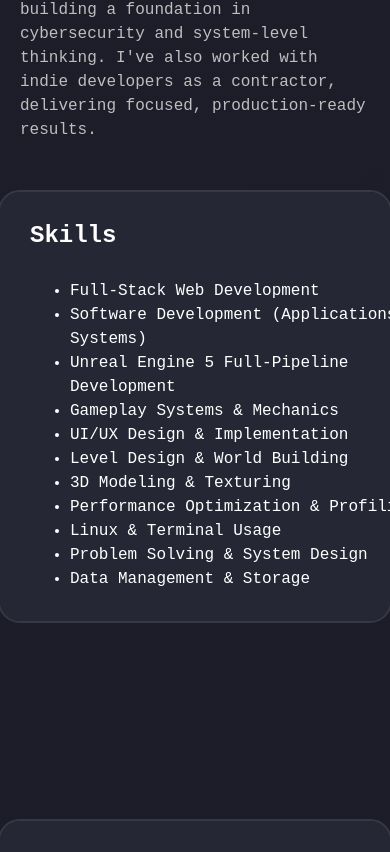
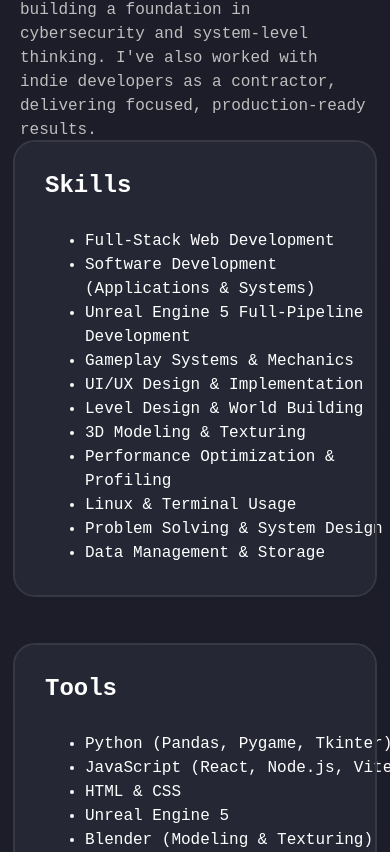
Before and after one commit to AlteredZero/daniilcodes.dev, a React (Vite) app: page / in a window 390 px wide. Shown: the part 1872-2724 px from the top of the page. Built offline with nearby package versions, Linux system fonts and the light colour scheme; a web font is replaced by a local one.

Commit message:
updated mobile look

```diff
--- a/src/index.css
+++ b/src/index.css
@@ -15,6 +15,10 @@
 
 html {
   scroll-behavior: smooth;
+  overflow-x: hidden;
+}
+
+#root {
   overflow-x: hidden;
 }
 
@@ -729,3 +733,30 @@
   word-wrap: break-word;
   overflow-wrap: break-word;
 }
+
+@media (max-width: 768px) {
+
+  .ProjectsContainer,
+  .LinksContainer,
+  .SkillsToolsContainer {
+    padding: 0 15px;
+  }
+}
+
+@media (max-width: 768px) {
+
+  .ProjectCard,
+  .LinkBox,
+  .Skills,
+  .Tools {
+    width: 100%;
+    max-width: 500px;
+    margin: 0 auto;
+  }
+}
+
+img, video {
+  max-width: 100%;
+  height: auto;
+  display: block;
+}
```
